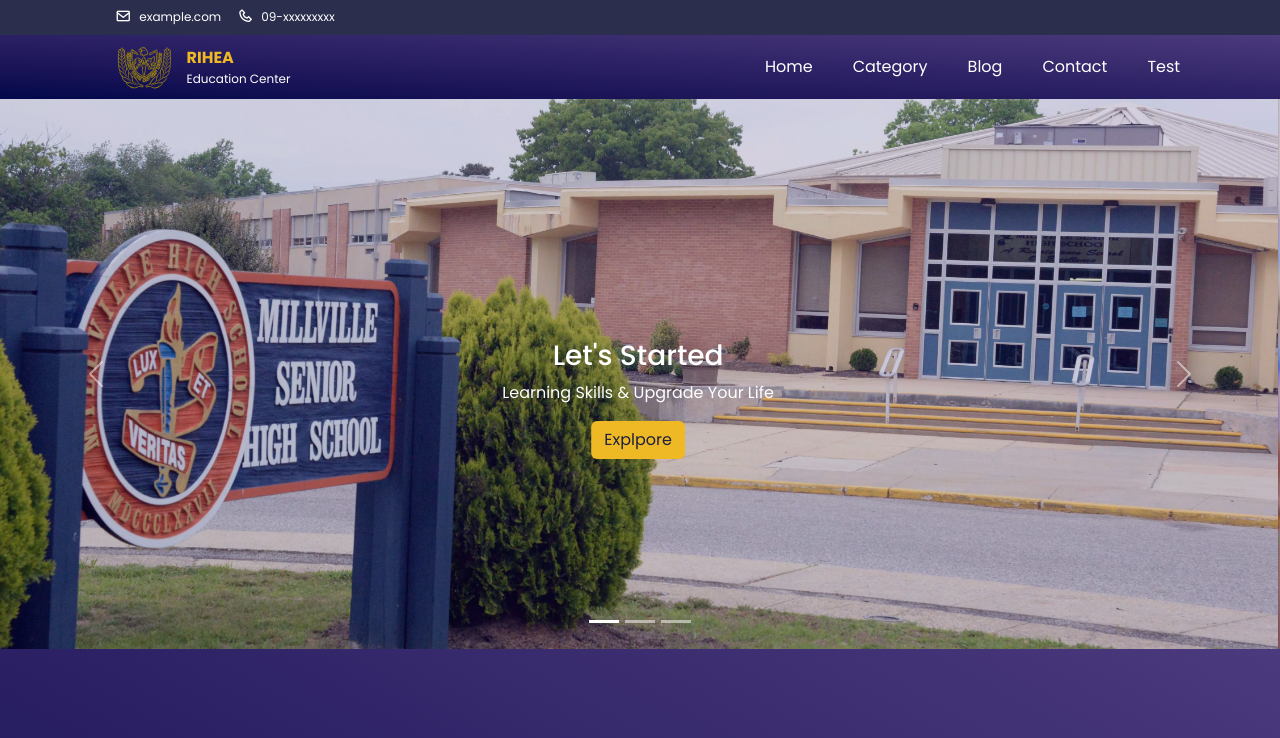
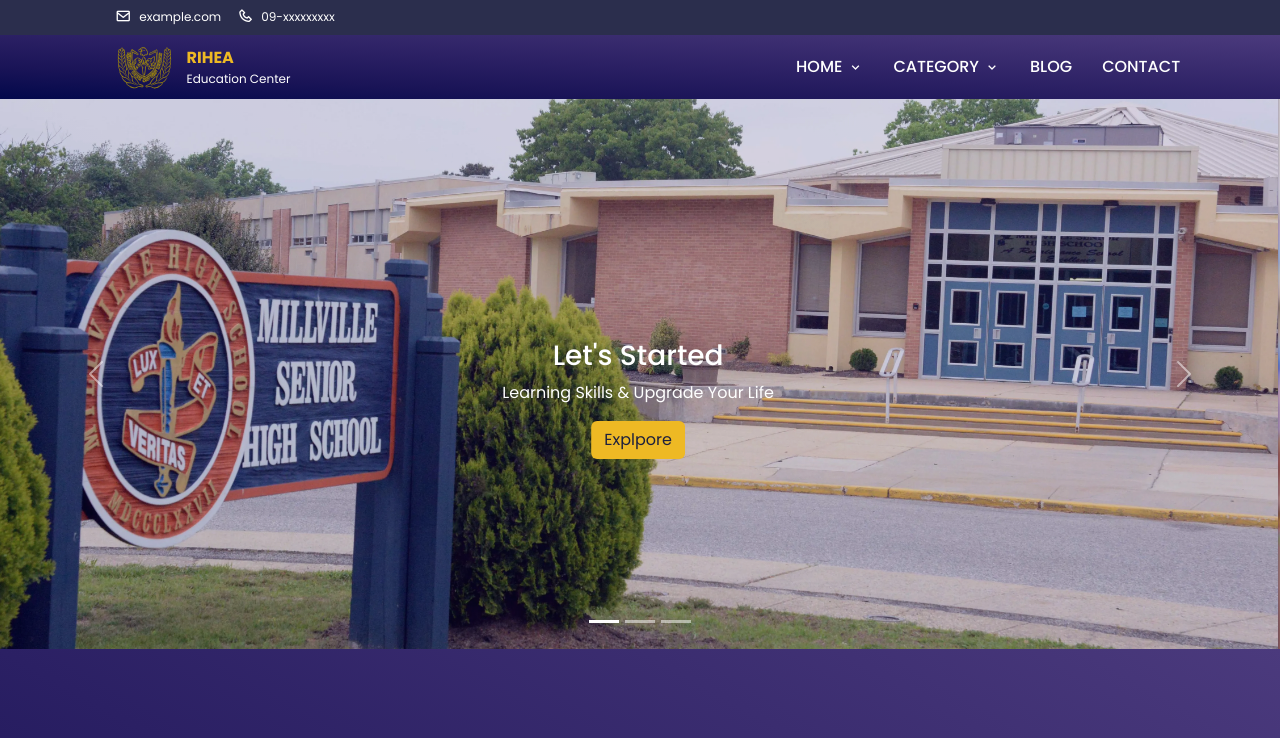
Before and after one commit to WaiLinnHtetAung/miga-project, a Vue app: page / in a window 1280 px wide. Shown: the top 738 px of the page. Built offline with nearby package versions, Linux system fonts and the light colour scheme; a small style sheet from the web is missing.

Commit message:
nav responsive

```diff
--- a/src/views/Nav.vue
+++ b/src/views/Nav.vue
@@ -24,24 +24,26 @@
         </div>
         <i @click="isResponsive = !isResponsive" class='bx bx-menu' :class="{ 'bx-x' : isResponsive }" id="menu-icon"></i>
         <nav class="navbar" :class="{ 'active' : isResponsive }">
-            <div class="menu pointer menu-parent">
-                <div class="menu-text">Home</div>
-                <div class="menu-child">
-                    <router-link to="/contact-us">About us</router-link>
-                    <a href="#">Contact</a>
-                    <a href="#">Our Services</a>
-                </div>
-            </div>
-            <div class="menu menu-text pointer menu-parent">
-                Category
-            </div>
-            <div class="menu menu-text pointer">
-                Blog
-            </div>
-            <div class="menu pointer">
-                <router-link :to="{name: 'ContactUs'}" class="menu-text">Contact</router-link>
-            </div>
-            <div class="menu menu-text pointer">Test</div>
+            <ul>
+                <li class="dropdown">
+                    <a href="">Home <i class='bx bx-chevron-down'></i></a>
+                    <ul>
+                        <li><a href="">About Us</a></li>
+                        <li><a href="">Contact</a></li>
+                        <li><a href="">Our Services</a></li>
+                    </ul>
+                </li>
+                <li class="dropdown">
+                    <a href="">Category <i class='bx bx-chevron-down'></i></a>
+                    <ul>
+                        <li><a href="">Cat 1</a></li>
+                        <li><a href="">Cat 2</a></li>
+                        <li><a href="">Cat 3</a></li>
+                    </ul>
+                </li>
+                <li><a href="">Blog</a></li>
+                <li><a href="">Contact</a></li>
+            </ul>
 
         </nav>
     </header>
@@ -65,6 +67,79 @@
 </script>
 
 <style scoped>
+    .navbar ul {
+        display: flex;
+        margin: 0;
+        padding: 0;
+        list-style: none;
+        align-items: center;
+    }
+
+    .navbar li {
+        position: relative;
+    }
+
+    .navbar a,
+    .navbar a:focus {
+        display: flex;
+        align-items: center;
+        justify-content: space-between;
+        padding: 10px 0 10px 30px;
+        font-size: 16px;
+        color: #fff;
+        white-space: nowrap;
+        transition: 0.3s;
+        text-transform: uppercase;
+        font-weight: 500;
+        text-decoration: none;
+    }
+
+    .navbar a i,
+    .navbar a:focus i {
+        font-size: 16px;
+        line-height: 0;
+        margin-left: 5px;
+    }
+
+    .navbar a:hover,
+    .navbar a:hover i {
+        color: #e9b313;
+    }
+
+    .navbar .dropdown ul {
+        display: block;
+        position: absolute;
+        left: 14px;
+        top: calc(100% + 30px);
+        margin: 0;
+        padding: 10px 0;
+        z-index: 99;
+        opacity: 0;
+        visibility: hidden;
+        background: rgb(74, 39, 106);
+        border-bottom: 5px solid #e9b313;
+        box-shadow: 0 0 30px rgba(127, 137, 161, 0.25);
+    }
+
+    .navbar .dropdown ul li {
+        min-width: 200px;
+    }
+
+    .navbar .dropdown ul a {
+        padding: 10px 20px;
+        text-transform: none;
+    }
+
+    .navbar .dropdown ul a:hover {
+        color: #e9b313;
+    }
+
+    .navbar .dropdown:hover>ul {
+        opacity: 1;
+        visibility: visible;
+        top: 100%;
+    }
+
     .nav1 {
         height: 35px;
         padding:0 9%;
@@ -86,54 +161,6 @@
         z-index: 100;
     }
 
-    .navbar .menu {
-        font-size: 1rem;
-        margin-left: 2.5rem;
-    }
-
-    .navbar .menu-text {
-        transition: .5s ease;
-    }
-
-    .menu a {
-        text-decoration: none;
-        color: #fff;
-    }
-
-    .navbar .menu-text:hover {
-        color: rgb(238,185,36);
-        transform: scale(1.1);
-    }
-
-    .menu-parent {
-        position: relative;
-    }
-
-    .menu-child a {
-        text-decoration: none;
-        color: #fff;
-        line-height: 2rem;
-        display: block;
-        transition: .5s ease;
-        font-size: .9rem;
-    }
-
-    .menu-child a:hover {
-        border-bottom: solid 1px rgb(238,185,36);
-    }
-
-    .menu-child {
-        display: none;
-        position: absolute;
-        background-color: #2b2e4d;
-        padding: 10px 30px ;
-        border-radius: 10px;
-        min-width: 160px;
-    }
-
-    .menu-parent:hover .menu-child {
-        display: block;
-    }
 
     .header img {
         width: 100%;
@@ -158,60 +185,44 @@
             top: 100%;
             left: 0;
             width: 100%;
-            padding: 10px 3%;
+            padding: 0 9% 0 3%;
             border-top: .1rem solid rgba(0,0,0,.2);
             box-shadow: 0 .5rem 1rem rgba(0,0,0,.2);
             display: none;
             background: #2b2e4d;
         }
 
-        .navbar .menu {
+        .navbar.active {
+            display: block;
+        }
+
+        .navbar ul {
             display: block;
             font-size: 1rem;
             margin: 2rem 0;
             padding-left: 20px;
         }
 
-        .navbar .menu-text:hover {
-            transform: none;
+        .navbar .dropdown ul {
+            display: block;
+            position: static;
+            left: 30;
+            top: calc(100% + 30px);
+            margin-left: 20px;
+            padding: 10px 0;
+            z-index: 99;
+            display: none;
+            background: rgb(74, 39, 106);
+            box-shadow: 0 0 30px rgba(127, 137, 161, 0.25);
         }
 
-        .navbar.active {
-            display: block;
+        .navbar .dropdown ul li a:hover {
+            color: #e9b313;
         }
 
-        .menu-parent {
-            position: relative;
+        .navbar .dropdown:hover>ul {
+            display: block;
+            top: 100%;
         }
-
-        .menu-child a {
-            text-decoration: none;
-            color: #fff;
-            line-height: 2rem;
-            display: block;
-            transition: .5s ease;
-            font-size: .9rem;
-        }
-
-        .menu-child a:hover {
-            border-bottom: solid 1px rgb(238,185,36);
-        }
-
-        .menu-child {
-            display: none;
-            position: absolute;
-            background-color: #3f415b;
-            padding: 5px 20px ;
-            margin-left: 20px;
-            border-radius: 10px;
-            min-width: 160px;
-            z-index: 999;
-        }
-
-        .menu-parent:hover .menu-child {
-            display: block;
-        }
-
-
     }
 </style>
```
